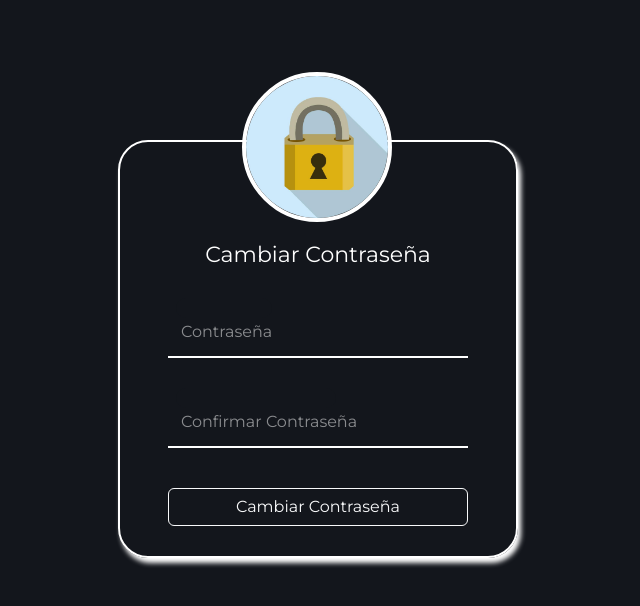
After one commit to TomasMejia07/Proyecto_Grado, a Flask app: page /recuperacion/recuperar in a window 1280 px wide. The commit adds this page. Shown: the top 606 px of the page, without its empty margins (322-962 px from the left). Run offline with Flask 3, Linux system fonts and the light colour scheme.

Commit message:
Se agrego - recuperar contraseña

```diff
--- a/main.py
+++ b/main.py
@@ -1,4 +1,4 @@
-from flask import Flask, render_template, request, redirect, url_for
+from flask import Flask, render_template
 
 app = Flask(__name__)
 
@@ -14,5 +14,17 @@ def correo():
 def user():
     return render_template("registration/user.html")
 
+@app.route('/recuperacion')
+def recuperarContraseñaCorreo():
+    return render_template("recuperacion/RecuperaC_correo.html")
+
+@app.route('/recuperacion/codigo')
+def recuperarContraseñaCodigo():
+    return render_template("recuperacion/RecuperaC_Codigo.html")
+
+@app.route('/recuperacion/recuperar')
+def recuperarContraseña():
+    return render_template("recuperacion/Cambiar_Contraseña.html")
+
 if __name__ == '__main__':
     app.run(debug=True)
--- /dev/null
+++ b/static/css/cambiar_contraseña.css
@@ -0,0 +1,265 @@
+body {
+  margin-top: 8%;
+  background-color: #13161C;
+  font-family: 'Montserrat', sans-serif;
+}
+
+/* CONTENEDOR */
+.container {
+  border: 2px solid rgb(255, 255, 255);
+  border-radius: 30px;
+  width: 400px;
+  height: auto;
+  display: flex;
+  justify-content: center;
+  align-items: center;
+  box-shadow: 3px 5px 5px rgb(255, 255, 255);
+}
+
+/* FORMULARIO */
+.form-group {
+  margin-top: 20px;
+  width: 350px;
+  padding: 10px;
+  justify-content: center;
+  display: flex;
+  align-items: center;
+  display: flex;
+}
+
+/* TEXTO DEL INICIO */
+h3 {
+  text-align: center;
+  color: white;
+  font-weight: 500;
+  font-size: 22px;
+}
+
+
+/* BOTON */
+.btn {
+  width: 300px;
+  margin-bottom: 20px;
+}
+
+/* MENSAJE DE ERORR */
+.error {
+  color: rgb(255, 0, 0);
+  left: 2px;
+  font-size: 14px;
+  position: absolute;
+  bottom: auto;
+}
+
+/* NO SE QUE HACE ESTO NO LO VEO POR NINGUNA PARTE */
+.t {
+  border-radius: 30px;
+  width: 330px;
+  height: 100px;
+  display: flex;
+  justify-content: center;
+  align-items: center;
+}
+
+/* MARGIN QUE TIENE EL BOTON */
+button {
+  margin-top: 20px;
+}
+
+/* CONTENEDOR DE LA IMAGEN */
+fieldset .j {
+  display: flex;
+  justify-content: center;
+  margin-top: -100px;
+  margin-bottom: 20px;
+}
+
+/* IMAGEN DE USUARIO */
+.g {
+  height: 150px;
+  width: 150px;
+}
+
+/* CONTENEDOR DE LOS INPUTS LABEL Y SPAN */
+.input-container {
+  height: 50px;
+  position: relative;
+  width: 100%;
+}
+
+/* MARGIN QUE TIENE EL INPUT DE USUARIO */
+.ic1 {
+  margin-top: 40px;
+}
+
+/* MARGIN DEL INPUT DE CONTRASEÑA */
+.ic2 {
+  margin-top: 50px;
+}
+
+/* INPUTS */
+.form-control-input {
+  border: none;
+  border-bottom: 2px solid white;
+  border-radius: 0;
+  background-color: transparent;
+  color: white;
+  outline: none;
+  box-shadow: none;
+  box-sizing: border-box;
+  height: 100%;
+  padding: 4px 20px 0;
+  width: 100%;
+  font-size: 14px;
+}
+
+/* LABELS */
+.form-control-label {
+  background-color: transparent;
+  color: white;
+}
+
+/* DIV QUE CONTIENE EL LABEL DESPUES DE SELECIONARLO Y LLENARLO */
+.cut {
+  background-color: #15172b00;
+  border-radius: 10px;
+  height: 20px;
+  left: 8px;
+  position: absolute;
+  top: -20px;
+  transform: translateY(0);
+  transition: transform 200ms;
+  width: 70px;
+}
+
+/* LO MISMO PERO PARA LA CONFIRMAR CONTRASEÑA*/
+.cut-short {
+  background-color: #15172b00;
+  border-radius: 10px;
+  height: 20px;
+  left: 8px;
+  position: absolute;
+  top: -20px;
+  transform: translateY(0);
+  transition: transform 200ms;
+  width: 160px;
+}
+
+/* LO MISMO PERO PARA CONTRASEÑA */
+.cut-shortw {
+  background-color: #15172b00;
+  border-radius: 10px;
+  height: 20px;
+  left: 8px;
+  position: absolute;
+  top: -20px;
+  transform: translateY(0);
+  transition: transform 200ms;
+  width: 96px;
+}
+
+/* ESTO MUESTRA EL DIV CUT  */
+.form-control-input:focus~.cut,.cut-short,.cut-shortw,
+.form-control-input:not(:placeholder-shown)~.cut {
+  transform: translateY(10px);
+  background-color: #13161C;
+}
+
+/* CLASE DE LOS LABEL */
+.placeholder {
+  left: 20px;
+  line-height: 14px;
+  font-family: 'Montserrat', sans-serif;
+  pointer-events: none;
+  position: absolute;
+  transform-origin: 0 50%;
+  transition: transform 500ms, color 500ms;
+  top: 20px;
+}
+
+/* ESTO ES PARA MOVER EL LABEL A LA POSICION QUE DICE ABAJO */
+.form-control-input:focus~.placeholder,
+.form-control-input:not(:placeholder-shown)~.placeholder {
+  transform: translateY(-18px) translateX(10px) scale(0.75);
+}
+
+/* EL COLOR FINAL DEL LABEL CUANDO EL INPUT NO ESTA SELECIONADO */
+.form-control-input:not(:placeholder-shown)~.placeholder {
+  color: #ffffff;
+}
+
+/* COLOR CUANDO ESTA SELECIONADO EL INPUT */
+.form-control-input:focus~.placeholder {
+  color: #ffffff;
+  font-weight: bold;
+}
+
+/* BORDER QUE APARECE CUANDO ESTA RELLENADO EL INPUT  */
+.form-control-input:not(:placeholder-shown).form-control-input {
+  border: 1px solid #ffffff;
+  border-radius: 10px;
+}
+
+/* COLOR DEL BORDER CUANDO ESTA SELECIONADO EL INPUT */
+.form-control-input:focus {
+  border: 1px solid #0AE98A;
+  border-radius: 10px;
+}
+
+/* TAMPOCO SE PARA QEU SIRVE :P */
+.form-control-input:-webkit-autofill {
+  background-color: rgb(255, 255, 255);
+  -webkit-text-fill-color: white;
+  transition: background-color 5000s ease-in-out 0s;
+}
+
+/* Linea de registro */
+
+.linea-registro {
+  display: flex;
+  align-items: center;
+  text-align: center;
+  margin: 10px 0;
+}
+
+.linea-registro::after, .linea-registro::before {
+  content: "";
+  flex: 1;
+  border-bottom: 1.5px solid #2D323A;
+}
+
+.linea-registro:not(:empty)::after {
+  margin-left: 10px;
+}
+
+.linea-registro:not(:empty)::before {
+  margin-right: 10px;
+}
+
+.linea-registro span {
+  color: white;
+  font-size: 14px;
+}
+
+.acepto {
+  color: #fff;
+}
+
+/* LINEA DE RECUPERAR CONTRASEÑA */
+.forms{
+  margin-top: 170px;
+}
+
+.forms1{
+  margin-top: 140px;
+}
+
+/* IMAGEN DEL RECUPERAR CONTRASEÑA */
+
+.gg{
+  height: 150px;
+  width: 150px;
+  margin-right: 2px;
+  border-radius: 300px;
+  border: 4px solid rgb(255, 255, 255);
+}
--- /dev/null
+++ b/static/js/recuperar_contraseña.js
@@ -0,0 +1,46 @@
+function validacionEmail() {
+    let Gmail = document.getElementById("Gmail").value;
+    if (Gmail === "") {
+        document.getElementById("ErrorGmail").innerText = "Esto es obligatorio.";
+        return false;
+    } else if (!/^[^ ]+@[^ ]+\.[a-z]{2,3}$/.test(Gmail)) {
+        document.getElementById("ErrorGmail").innerText = "Ingrese un correo valido";
+        return false;
+    }
+
+    return true;
+}
+
+
+function validacionCodigo() {
+    let Codigo = document.getElementById("Codigo").value;
+
+    if (Codigo === "") {
+        document.getElementById("ErrorCodigo").innerText = "Esto es obligatorio.";
+        return false;
+    }
+
+    return true;
+}
+
+function validacionPassword() {
+    let password = document.getElementById("password").value;
+    let passwordCon = document.getElementById("passwordCon").value;
+
+    if (password === "") {
+        document.getElementById("Errorpassword").innerText = "Esto es obligatorio.";
+        return false;
+    }
+    if (passwordCon === "") {
+        document.getElementById("ErrorpasswordCon").innerText = "Esto es obligatorio.";
+        return false;
+    }
+    if (password !== passwordCon) {
+        document.getElementById("ErrorpasswordCon").innerText = "Las contraseñas no coinciden.";
+        return false;
+    }
+
+
+    alert("Contraseña cambiada con éxito!");
+    return true;
+}
--- a/templates/login.html
+++ b/templates/login.html
@@ -31,6 +31,7 @@
                     <br>
                     <span id="ErrorPassword" class="error"></span>
                 </div>
+                <a href="{{ url_for('recuperarContraseñaCorreo') }}" class="link-danger disabled">Olvide mi contraseña</a>
                 <br>
                 <button type="submit" class="btn btn-outline-light" onclick="return validacion()">Ingresar</button>
                 <div class="linea-registro">
--- /dev/null
+++ b/templates/recuperacion/Cambiar_Contraseña.html
@@ -0,0 +1,44 @@
+<!doctype html>
+<html lang="en">
+<head>
+    <meta charset="utf-8">
+    <meta name="viewport" content="width=device-width, initial-scale=1">
+    <title>Recuperar Cuenta - Fast Request</title>
+    <link href="https://cdn.jsdelivr.net/npm/bootstrap@5.3.3/dist/css/bootstrap.min.css" rel="stylesheet" integrity="sha384-QWTKZyjpPEjISv5WaRU9OFeRpok6YctnYmDr5pNlyT2bRjXh0JMhjY6hW+ALEwIH" crossorigin="anonymous">
+    <link rel="stylesheet" href="/static/css/cambiar_contraseña.css">
+    <link href="https://fonts.googleapis.com/css2?family=Montserrat:ital,wght@0,100;0,400;0,600;1,200&display=swap" rel="stylesheet">
+</head>
+<body>
+    <div class="container forms1">
+        <!-- Cambiar Contraseña -->
+        <form id="cambiar-Con" class="form-group">
+            <fieldset>
+                <div class="j">
+                    <img class="g gg" src="/static/img/candado.jpg" alt="imagen de recuperar contraseña">
+                </div>
+                <h3>Cambiar Contraseña</h3>
+                <div class="input-container ic1 form-floating mb-3">
+                    <input type="password" class="form-control-input" id="password" placeholder=" " autocomplete="on">
+                    <div class="cut-shortw"></div>
+                    <label for="password" class="placeholder form-control-label">Contraseña</label>
+                    <br>
+                    <span id="Errorpassword" class="error"></span>
+                </div>
+
+                <div class="input-container ic1 form-floating mb-3">
+                    <input type="password" class="form-control-input" id="passwordCon" placeholder=" " autocomplete="on">
+                    <div class="cut-short"></div>
+                    <label for="passwordCon" class="placeholder form-control-label">Confirmar Contraseña</label>
+                    <br>
+                    <span id="ErrorpasswordCon" class="error"></span>
+                </div>
+                <br>
+                <!-- URL A INICIO DE SESSION  -->
+                <a href="{{ url_for('login')}}" type="button" class="btn btn-outline-light" onclick="validacionPassword()">Cambiar Contraseña</a>
+            </fieldset>
+        </form>
+
+    </div>
+    <script src="/static/js/recuperar_contraseña.js"></script>
+</body>
+</html>
```
Also changed, not shown: templates/recuperacion/RecuperaC_Codigo.html (added, +35 -0 lines), templates/recuperacion/RecuperaC_correo.html (added, +35 -0 lines), static/img/candado.jpg (added).
